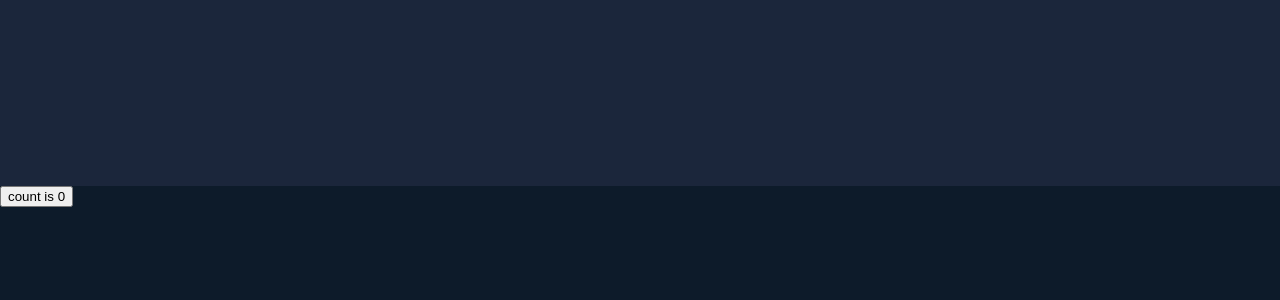
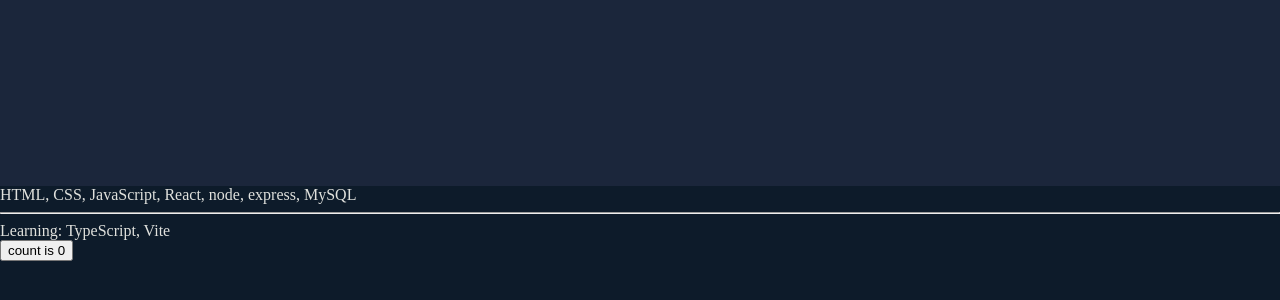
Before and after one commit to trvsm/travis-martin-portfolio, a React (Vite) app: page / in a window 1280 px wide. Shown: the part 2250-2550 px from the top of the page. Built offline with nearby package versions, Linux system fonts and the light colour scheme.

Commit message:
setup technologies section
<body>

Issue #

```diff
--- a/src/App.jsx
+++ b/src/App.jsx
@@ -5,6 +5,7 @@ import ElevatorBio from "./components/elevatorBio/ElevatorBio";
 import Header from "./components/header/Header";
 import Hero from "./components/hero/Hero";
 import Projects from "./components/projects/Projects";
+import Technologies from "./components/technologies/Technologies";
 
 function App() {
   const [count, setCount] = useState(0);
@@ -14,6 +15,7 @@ function App() {
       <Hero />
       <Projects/>
       <ElevatorBio/>
+      <Technologies/>
 
     <div className="App">
       <div className="card">
--- a/src/components/technologies/Technologies.jsx
+++ b/src/components/technologies/Technologies.jsx
@@ -0,0 +1,12 @@
+import './technologies.scss';
+
+export default function Technologies(){
+
+    return(
+        <>
+        HTML, CSS, JavaScript, React, node, express, MySQL
+        <hr></hr>
+        Learning: TypeScript, Vite
+        </>
+    )
+}
--- a/src/components/technologies/technologies.scss
+++ b/src/components/technologies/technologies.scss
@@ -0,0 +1,2 @@
+@use "../../styles/partials/colors" as *;
+@use "../../styles/partials/mixins" as mx;
```
